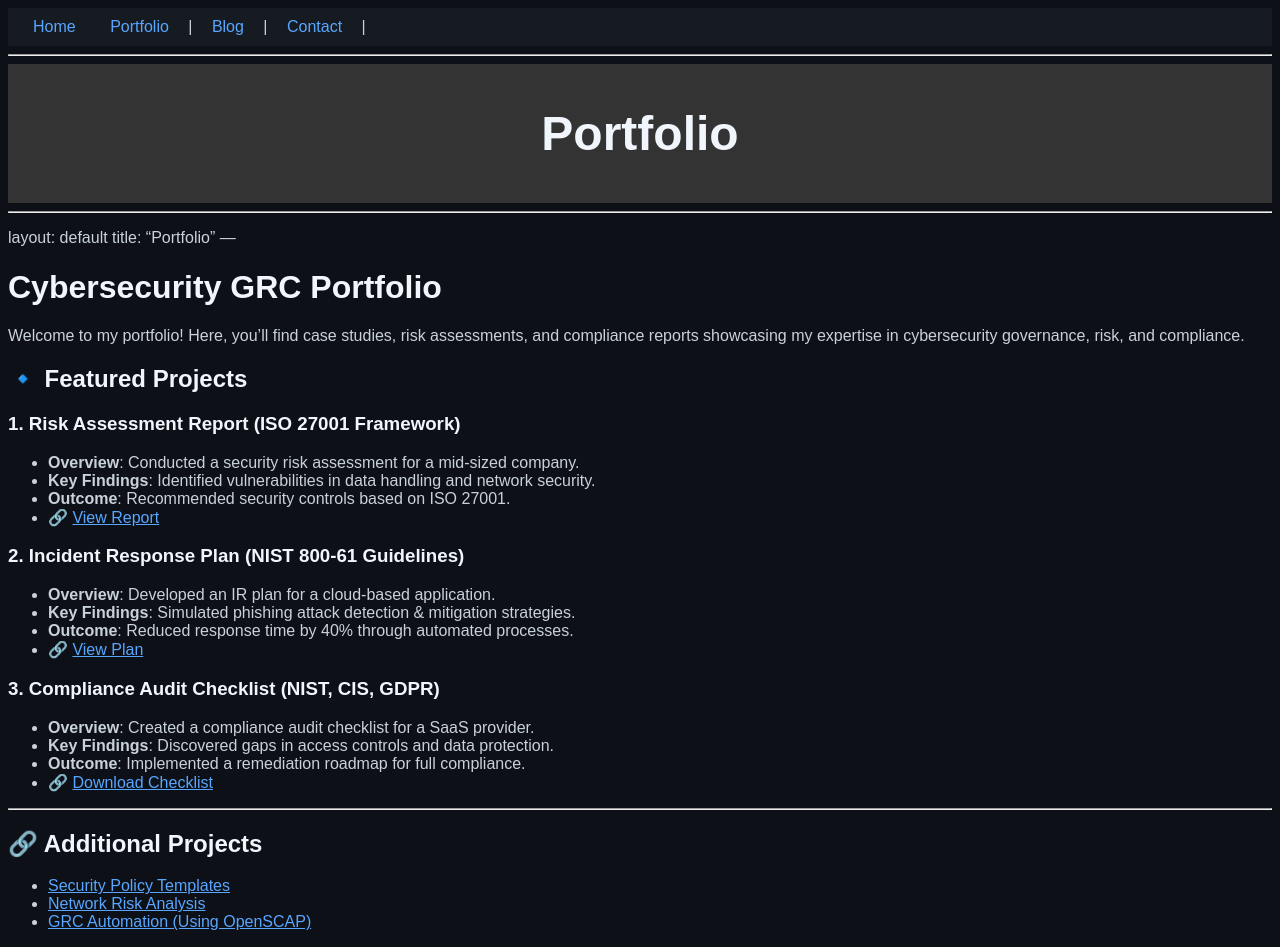
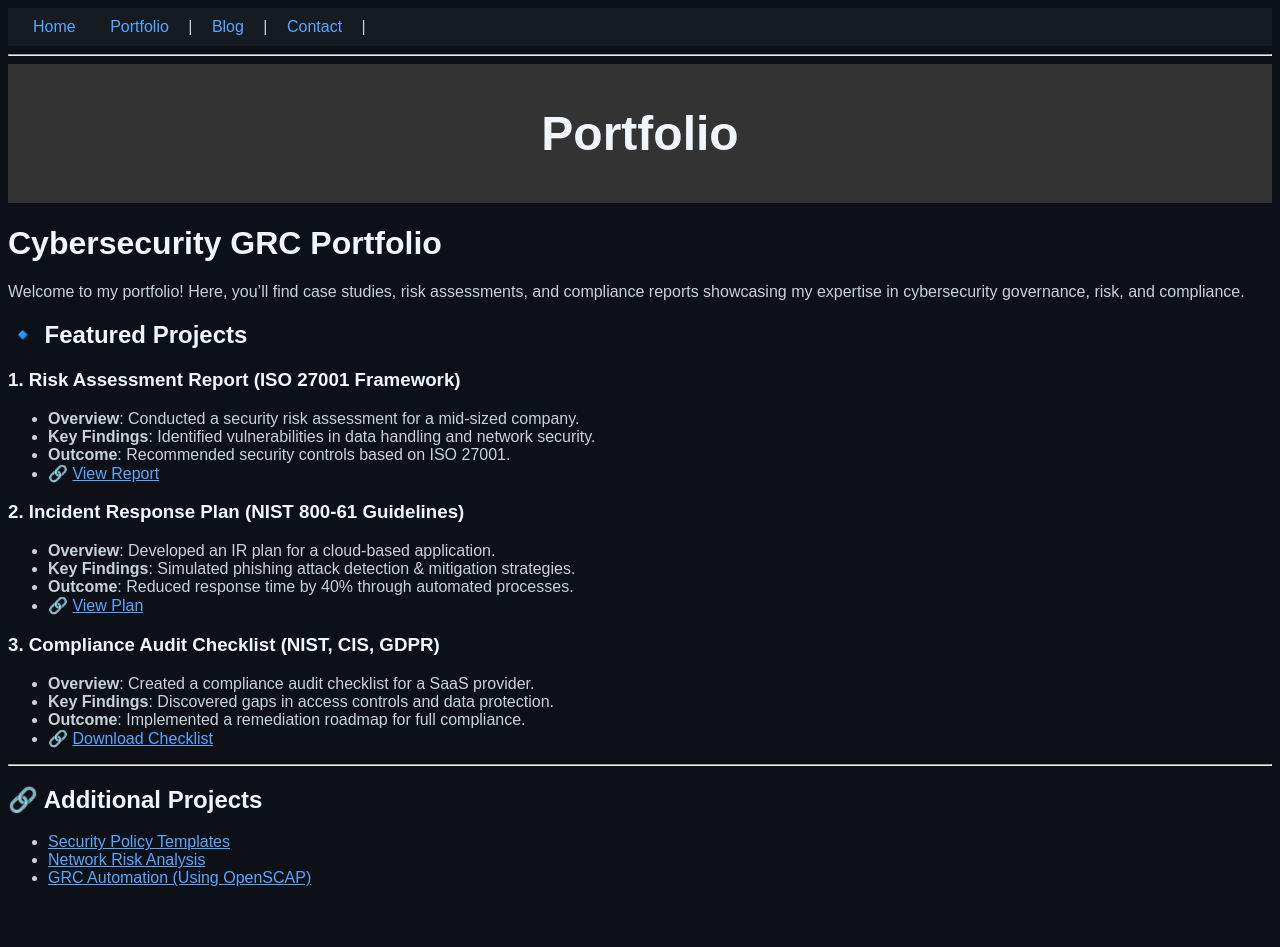
Before and after one commit to stephensmw/stephensmw.github.io, a Jekyll site: the page built from portfolio.md, in a window 1280 px wide. Built offline with Jekyll 4.4.1, drawn with Linux system fonts in a browser that asks for light colours; after the commit the page ends 903 px from its top, so only the background shows below that.

Commit message:
Update portfolio.md
Removed extra yaml code.

```diff
--- a/portfolio.md
+++ b/portfolio.md
@@ -5,10 +5,6 @@ title: "Portfolio"
 <header class="mini-header">
     <h1>Portfolio</h1>
 </header>
----
-layout: default
-title: "Portfolio"
----
 
 # Cybersecurity GRC Portfolio
 
```
